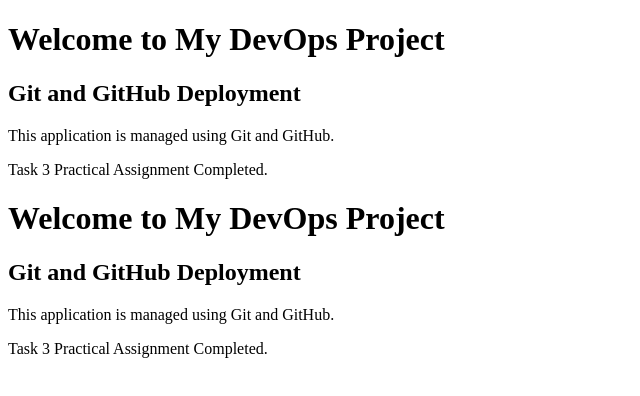
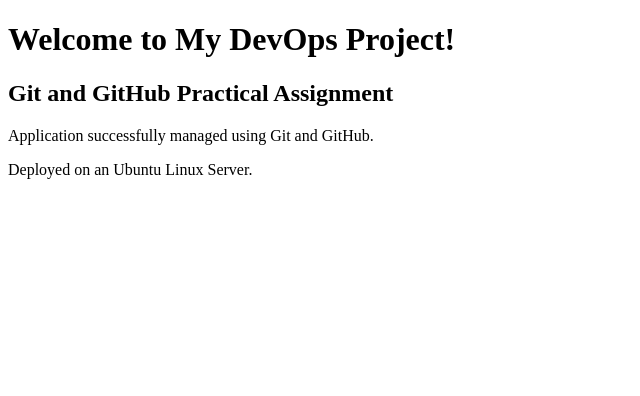
Before and after one commit to muhammadjuraijpm48-cpu/git-github-deployment, a plain HTML site: page index.html in a window 1280 px wide. Shown: the whole page, without its empty margins (0-640 px from the left). Drawn offline with Linux system fonts and the light colour scheme.

Commit message:
Add initial web application

```diff
--- a/index.html
+++ b/index.html
@@ -1,23 +1,12 @@
 <!DOCTYPE html>
 <html>
 <head>
-    <title>DevOps Assignment</title>
+    <title>GitHub Deployment Project</title>
 </head>
 <body>
-    <h1>Welcome to My DevOps Project</h1>
-    <h2>Git and GitHub Deployment</h2>
-    <p>This application is managed using Git and GitHub.</p>
-    <p>Task 3 Practical Assignment Completed.</p>
-</body>
-</html><!DOCTYPE html>
-<html>
-<head>
-    <title>DevOps Assignment</title>
-</head>
-<body>
-    <h1>Welcome to My DevOps Project</h1>
-    <h2>Git and GitHub Deployment</h2>
-    <p>This application is managed using Git and GitHub.</p>
-    <p>Task 3 Practical Assignment Completed.</p>
+    <h1>Welcome to My DevOps Project!</h1>
+    <h2>Git and GitHub Practical Assignment</h2>
+    <p>Application successfully managed using Git and GitHub.</p>
+    <p>Deployed on an Ubuntu Linux Server.</p>
 </body>
 </html>
```
